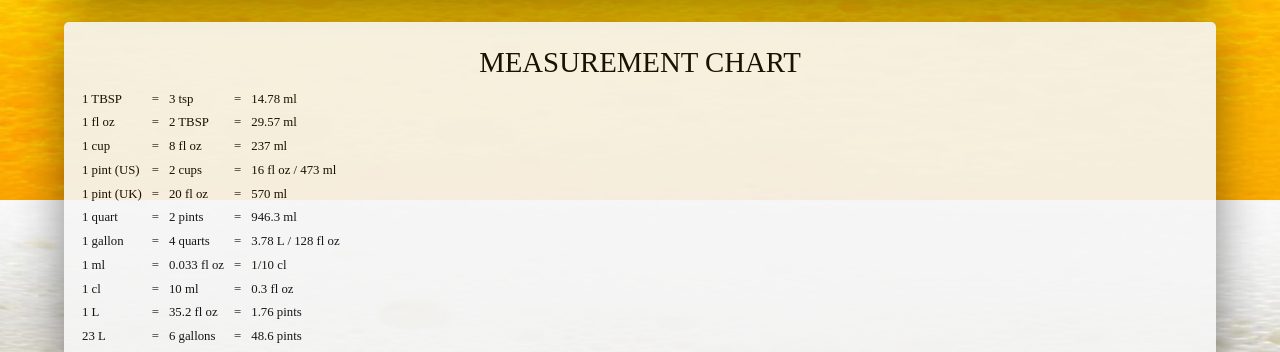
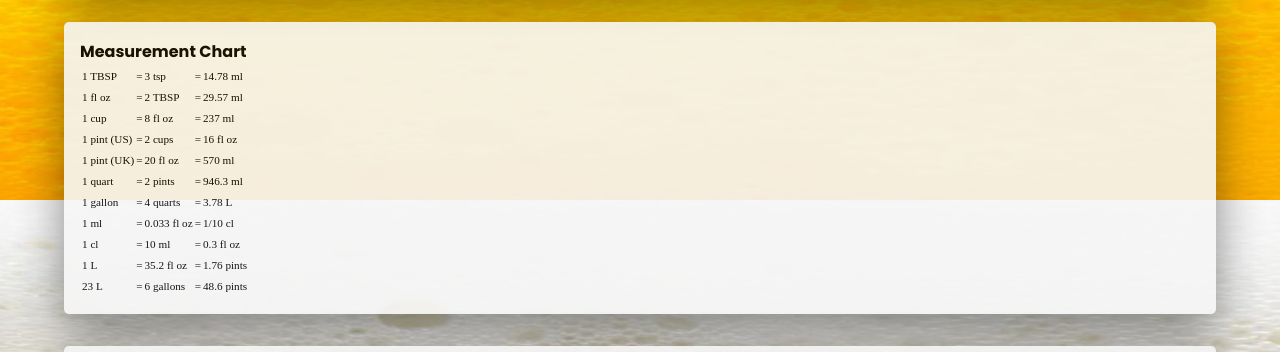
Before and after one commit to sgoudie77/Homebrew-Tracker, a plain HTML site: page info.html in a window 1280 px wide. Shown: the part 600-952 px from the top of the page. Drawn offline with nearby package versions, Linux system fonts and the light colour scheme; a web font is replaced by a local one.

Commit message:
Add files via upload

```diff
--- a/info.html
+++ b/info.html
@@ -57,7 +57,7 @@
 
             <!-- measurement chart starts here -->
             <div class="card">
-                <h3>Measurement Chart</h3>
+                <h4>Measurement Chart</h4>
                 <table>
                     <tr>
                         <td>1 TBSP</td>
@@ -85,7 +85,7 @@
                         <td>=</td>
                         <td>2 cups</td>
                         <td>=</td>
-                        <td>16 fl oz / 473 ml</td>
+                        <td>16 fl oz</td>
                     </tr>
                     <tr>
                         <td>1 pint (UK)</td>
@@ -106,7 +106,7 @@
                         <td>=</td>
                         <td>4 quarts</td>
                         <td>=</td>
-                        <td>3.78 L / 128 fl oz</td>
+                        <td>3.78 L</td>
                     </tr>
                     <tr>
                         <td>1 ml</td>
--- a/style.css
+++ b/style.css
@@ -200,9 +200,9 @@ body {
 /* measurement chart styles start here */
 td {
   position: relative;
-  padding-right: 0.5rem;
+  /* padding-right: 0.5rem; */
   font-family: "Rye";
-  font-size: 0.8rem;
+  font-size: 0.7rem;
   align-items: center;
   justify-content: center;
   align-content: center;
```
